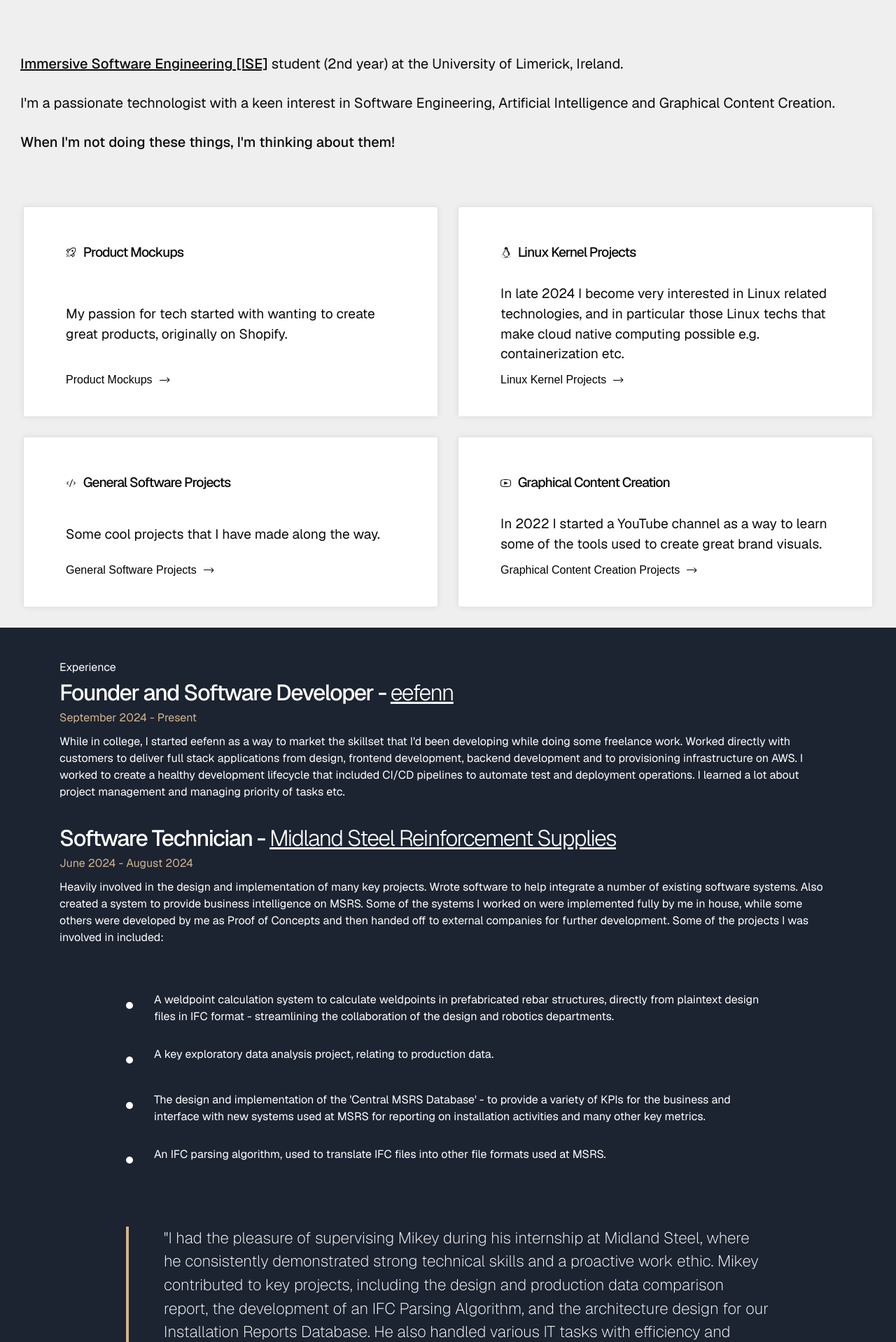
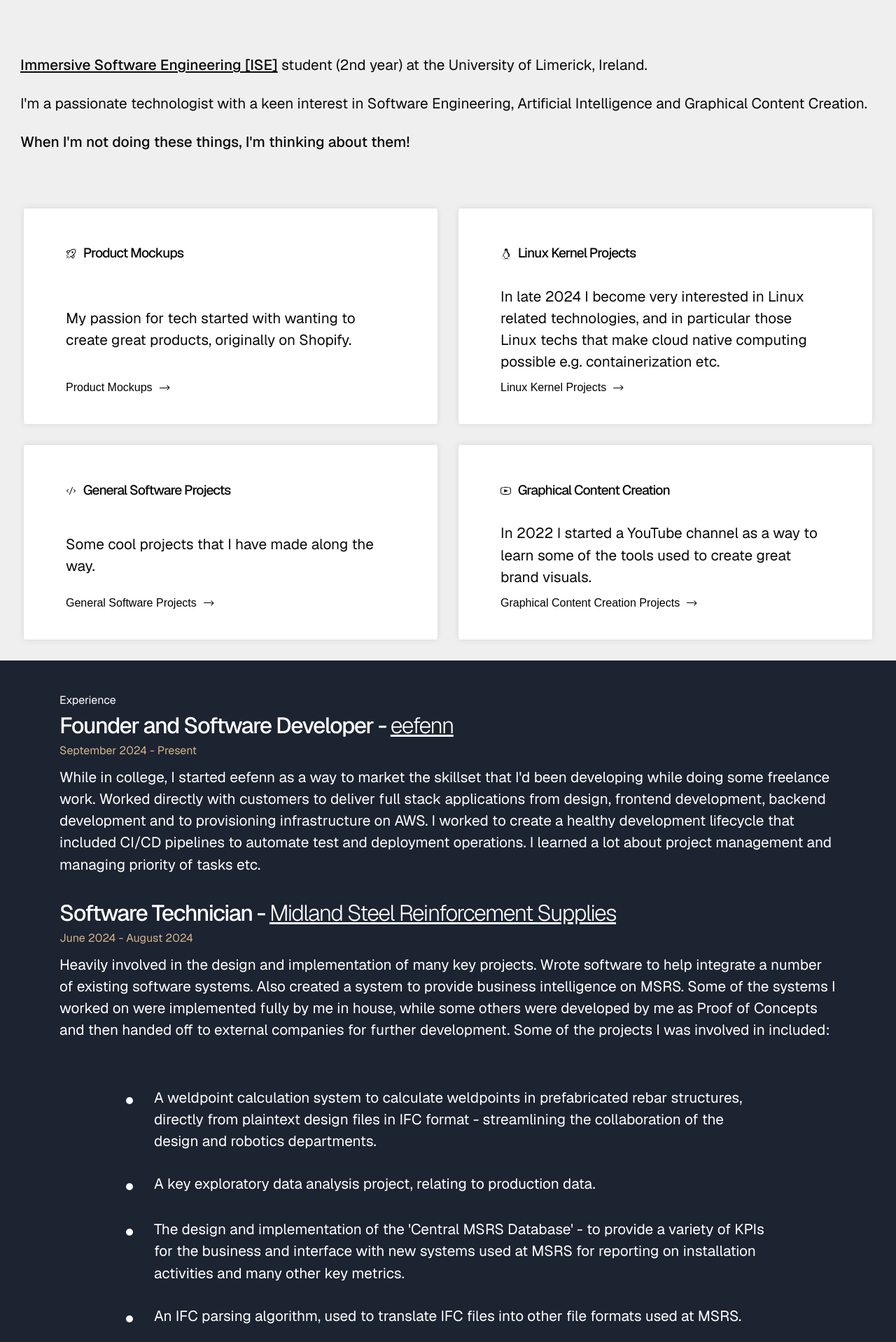
Before and after one commit to mikeyfennelly1/mfennelly.dev, a Next.js app: page / in a window 1280 px wide. Shown: the part 502-2420 px from the top of the page at 70% size. Built offline with nearby package versions, Linux system fonts and the light colour scheme.

Commit message:
refactor: remove redundant variation of font styling across components

```diff
--- a/src/app/globals.css
+++ b/src/app/globals.css
@@ -123,6 +123,9 @@
   body {
     @apply bg-background text-foreground;
   }
+  p {
+    font-size: 1.3rem;
+  }
 }
 
 body {
@@ -177,7 +180,6 @@ h3 {
 }
 
 section > p {
-  font-size: 1.5rem;
   font-weight: 300;
 }
 
@@ -267,9 +269,7 @@ section {
   font-weight: 500;
 }
 
-.side-note {
-  font-size: 1.4rem;
-}
+
 
 section > * {
   max-width: 1500px;
--- a/src/components/hero/Hero.tsx
+++ b/src/components/hero/Hero.tsx
@@ -16,7 +16,7 @@ export default function Hero() {
             </div>
             <div>
                 <section className={"max-[850px]:!pt-0"}>
-                    <div className={"medium-separator text-xl"}>
+                    <div className={"medium-separator"}>
                         <p><Link href={"https://software-engineering.ie"} target={"_blank"} className={"bold accent1 underline"}>Immersive Software Engineering [ISE]</Link> student (2nd year) at the University of Limerick, Ireland.</p>
                         <br/>
                         <p>I'm a passionate technologist with a keen interest in Software Engineering, Artificial Intelligence and Graphical Content Creation.</p>
--- a/src/components/hero/hero.css
+++ b/src/components/hero/hero.css
@@ -80,7 +80,6 @@
     margin-bottom: auto;
 }
 .cta-card-container p {
-    font-size: 1.2rem;
     margin-bottom: 10px;
 }
 
```
